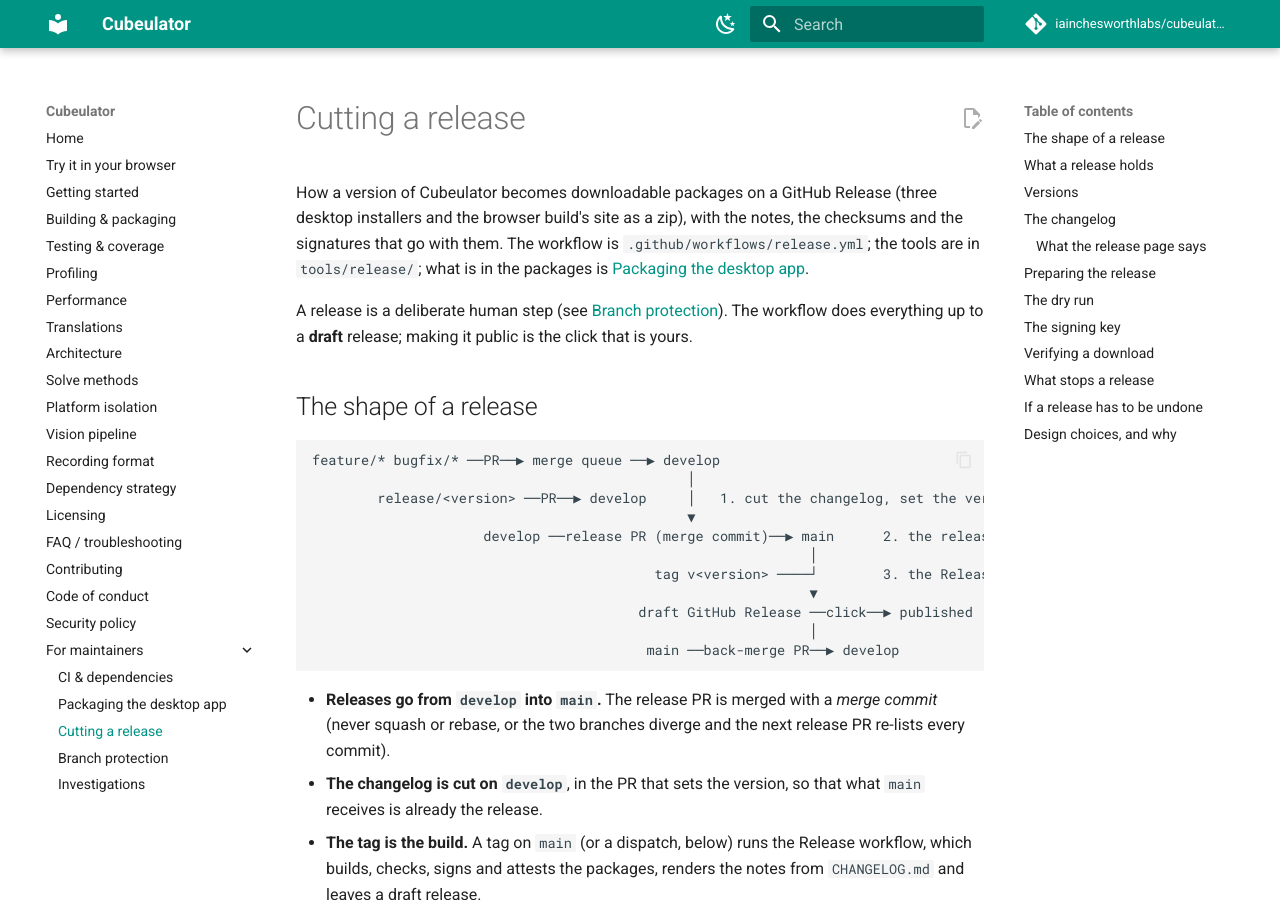
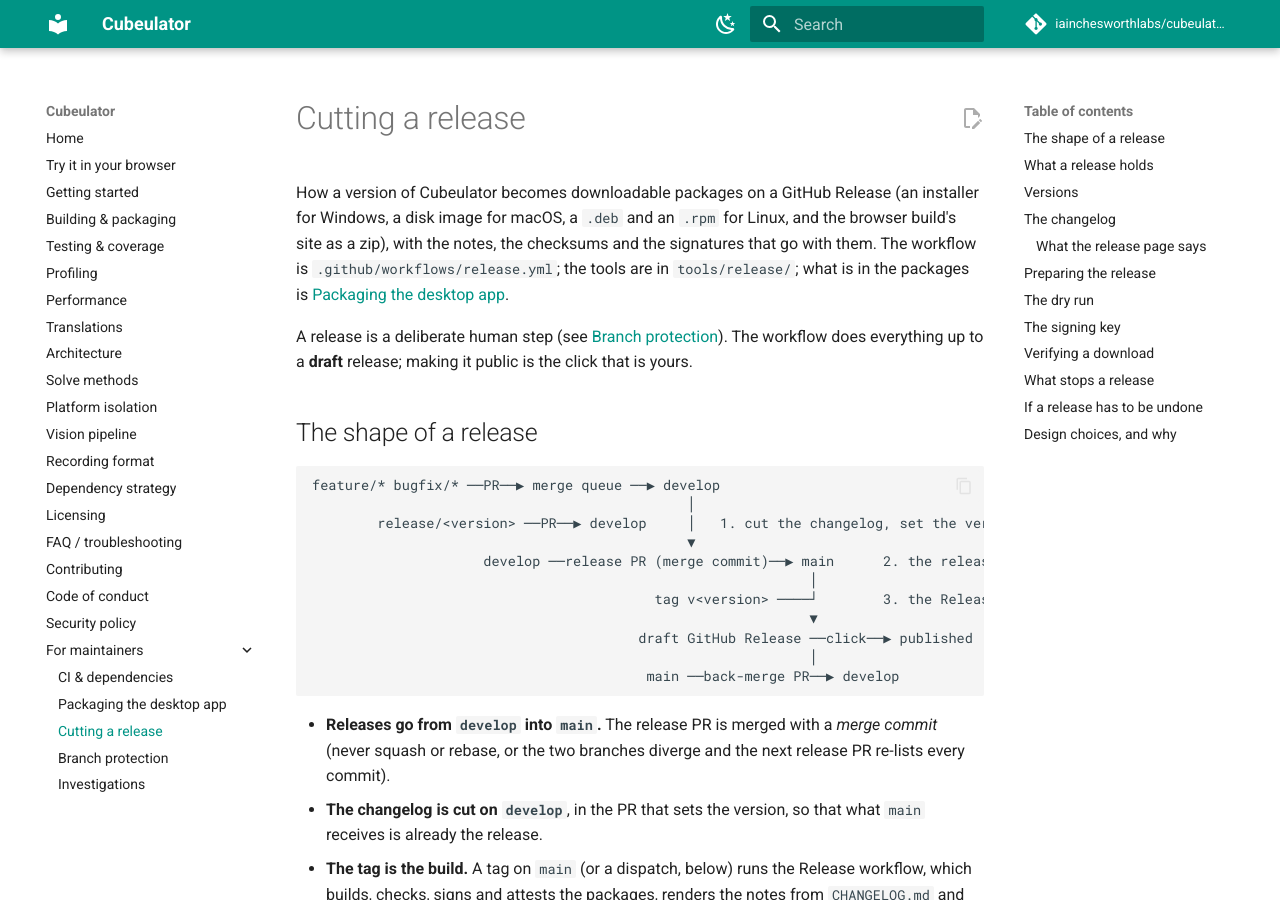
Before and after one commit to iainchesworth/cubeulator, an MkDocs documentation site: the page built from docs/releasing.md, in a window 1280 px wide and 900 px high. Built offline with MkDocs 1.6.1 and Material for MkDocs 9.7.7, drawn with Linux system fonts in a browser that asks for light colours; comment, search, counter and statistics services are not loaded.

Commit message:
Count the release's files the way a reader does: four desktop files and the zip

```diff
--- a/docs/releasing.md
+++ b/docs/releasing.md
@@ -1,7 +1,8 @@
 # Cutting a release
 
 How a version of Cubeulator becomes downloadable packages on a GitHub Release
-(three desktop installers and the browser build's site as a zip), with the
+(an installer for Windows, a disk image for macOS, a `.deb` and an `.rpm` for
+Linux, and the browser build's site as a zip), with the
 notes, the checksums and the signatures that go with them. The workflow is
 `.github/workflows/release.yml`; the tools are in `tools/release/`; what is in
 the packages is [Packaging the desktop app](packaging.md).
```
Also changed, not shown: docs/ci.md (+1 -1 lines), 1 other file.
